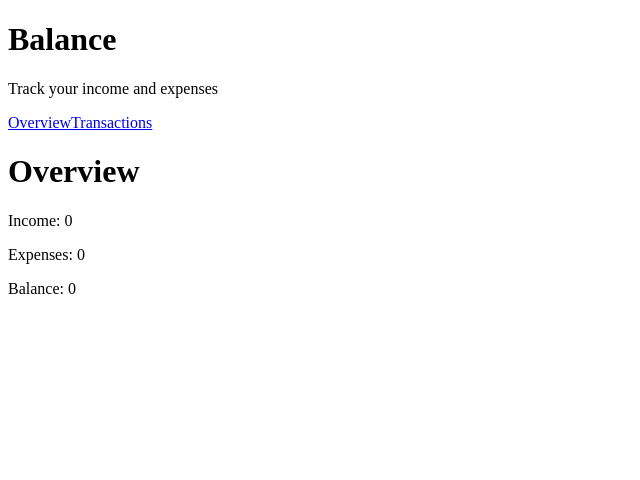
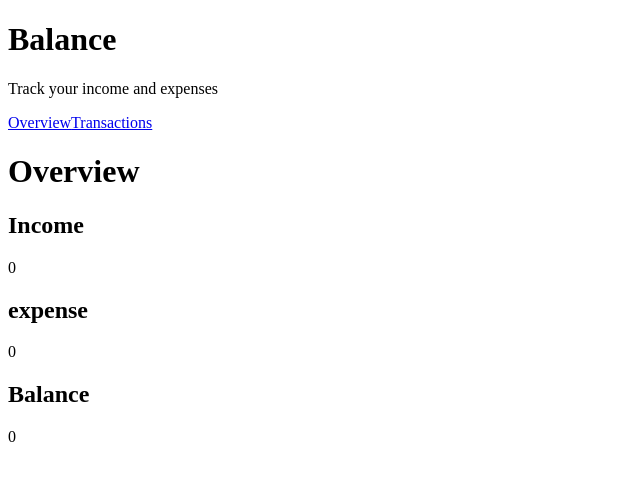
Before and after one commit to GabrielSkold/Balance, a React (Vite) app: page / in a window 1280 px wide. Shown: the top 480 px of the page, without its empty margins (0-640 px from the left). Built offline with nearby package versions, Linux system fonts and the light colour scheme.

Commit message:
Use reusable summary cards on overview page

```diff
--- a/src/components/SummaryCard/SummaryCard.jsx
+++ b/src/components/SummaryCard/SummaryCard.jsx
@@ -0,0 +1,9 @@
+const SummaryCard = ({ label, amount }) => {
+  return (
+    <>
+      <h2>{label}</h2>
+      <p>{amount}</p>
+    </>
+  );
+};
+export default SummaryCard;
--- a/src/pages/Overview/Overview.jsx
+++ b/src/pages/Overview/Overview.jsx
@@ -1,3 +1,5 @@
+import SummaryCard from "../../components/SummaryCard/SummaryCard";
+
 const Overview = ({ transactions }) => {
   const incomeTransactions = transactions.filter(
     (transaction) => transaction.type === "income",
@@ -18,9 +20,9 @@ const Overview = ({ transactions }) => {
   return (
     <>
       <h1>Overview</h1>
-      <p>Income: {totalIncome}</p>
-      <p>Expenses: {totalExpenses}</p>
-      <p>Balance: {balance} </p>
+      <SummaryCard label={"Income"} amount={totalIncome} />
+      <SummaryCard label={"expense"} amount={totalExpenses} />
+      <SummaryCard label={"Balance"} amount={balance} />
     </>
   );
 };
```
